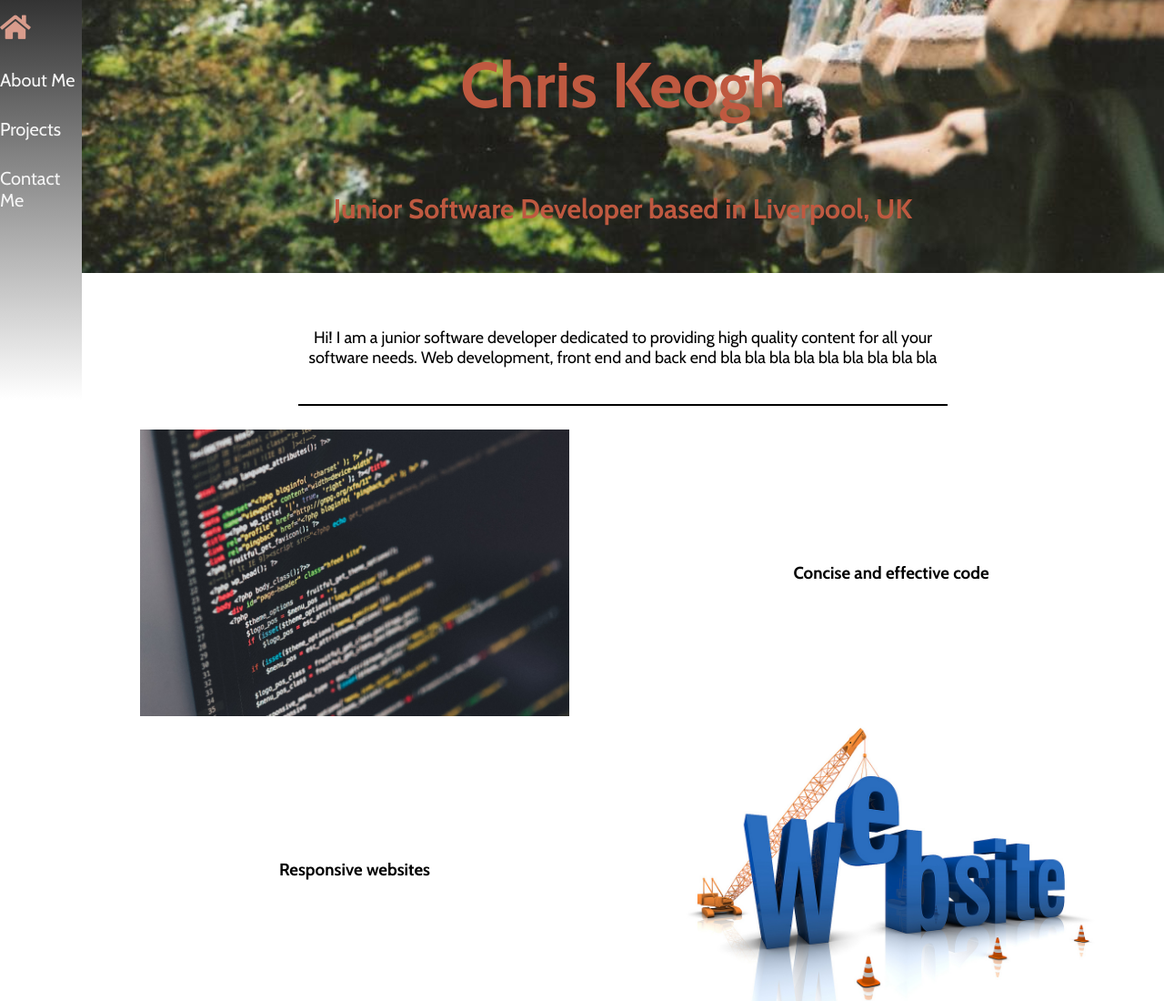
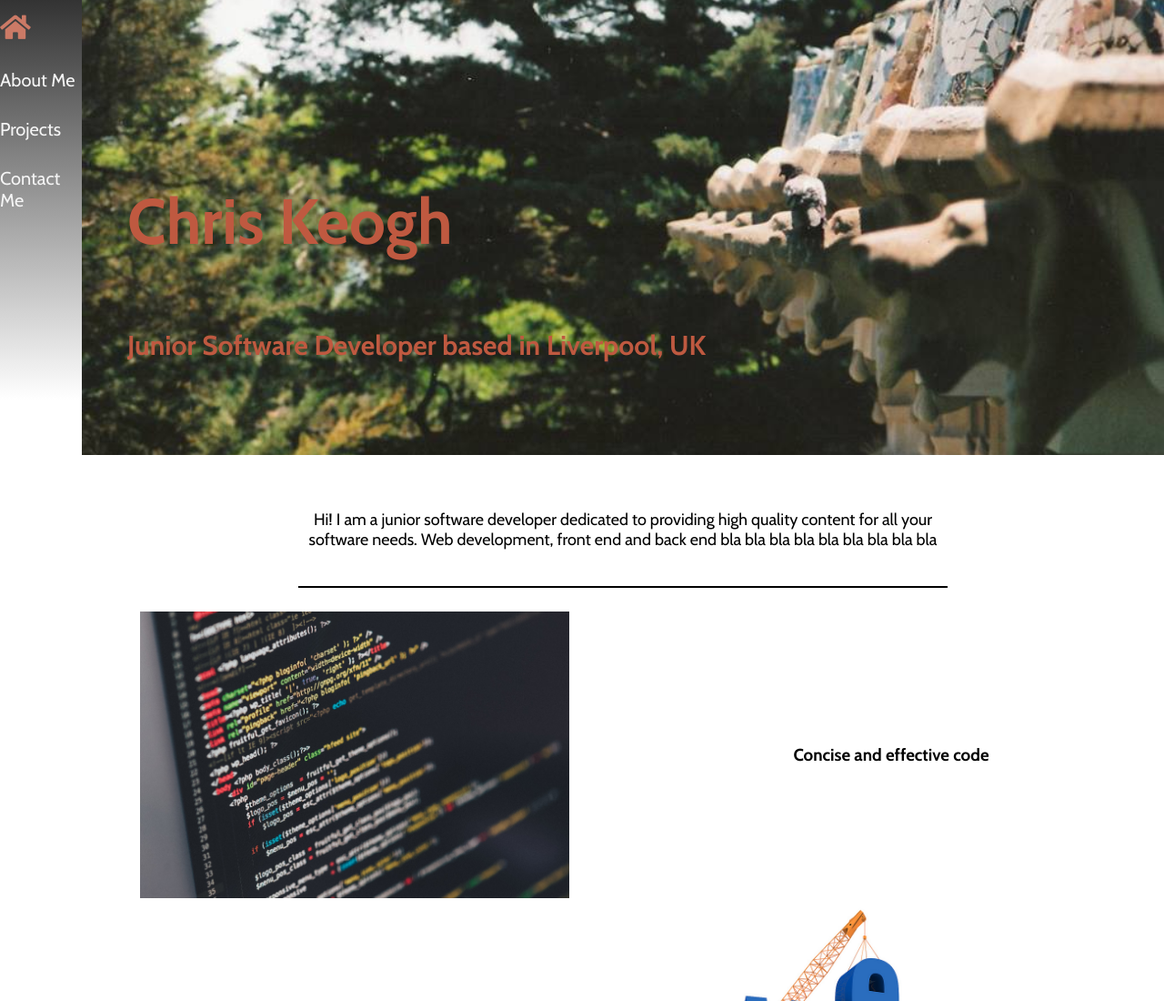
Before and after one commit to CKeogh/Portfolio2, a plain HTML site: page index.html in a window 1280 px wide. Shown: the top 1100 px of the page at 91% size. Drawn offline with nearby package versions, Linux system fonts and the light colour scheme; a web font is replaced by a local one.

Commit message:
rearrange header text

```diff
--- a/styles/style.css
+++ b/styles/style.css
@@ -14,7 +14,7 @@ body {
 }
 
 .navbar {
-    color: hsl(12, 50%, 70%);
+    color: hsl(12, 50%, 60%);
     font-size: 20px;
     position: fixed;
     margin: 0;
@@ -38,38 +38,42 @@ a {
 }
 
 a:hover {
-    color: hsl(12, 50%, 70%);
+    color: hsl(12, 50%, 60%);
     font-size: 21px;
 }
 
 @media screen and (min-width: 600px) {
     h1 {
+        text-align: left;
         font-size: 70px;
-        padding: 50px;
+        padding: 200px 50px 50px 50px;
         margin: 0;
     }
 
     h2 {
+        text-align: left;
         font-size: 30px;
+        padding: 0 0 0 50px;
     }
 }
 
 @media screen and (max-width: 599px) {
     h1 {
+        text-align: center;
         font-size: 50px;
-        padding: 40px;
+        padding:  200px 40px 40px 40px;
         margin: 0;
     }
 
     h2 {
+        text-align: center;
         font-size: 30px;
     }
 }
 
 .banner {
-    text-align: center;
     color: hsl(12, 50%, 50%);
-    height: 300px;
+    height: 500px;
     background-image: url(../images/gaudi.jpg);
     background-position: center;
     background-size: cover;
```
